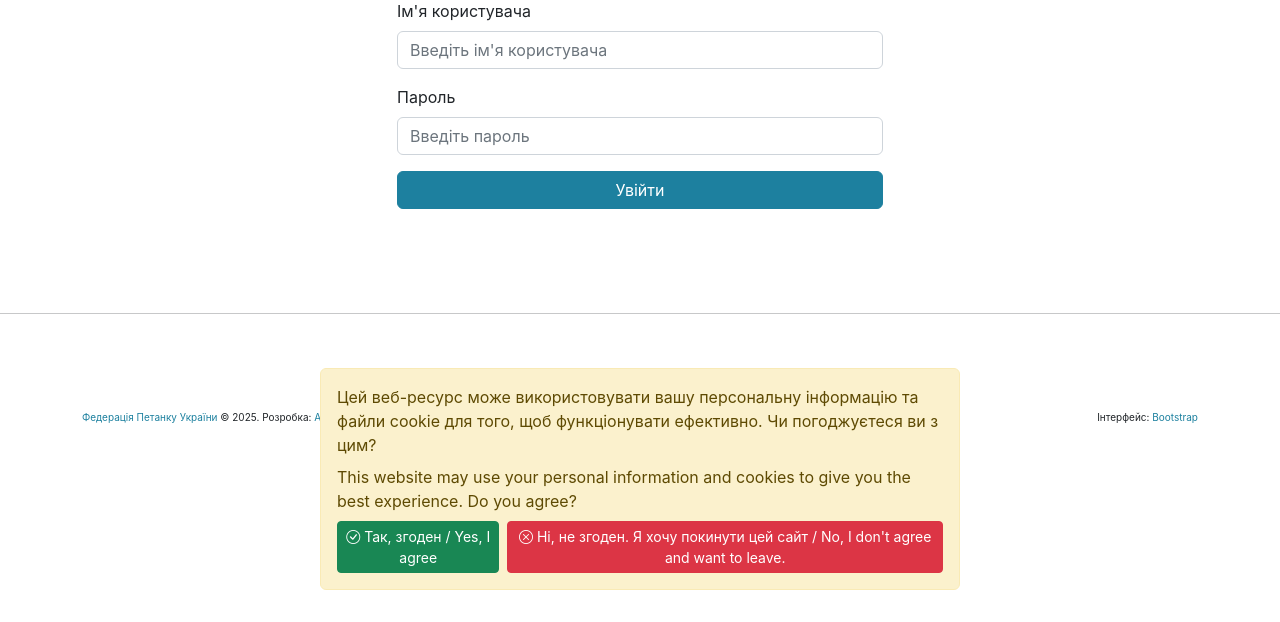
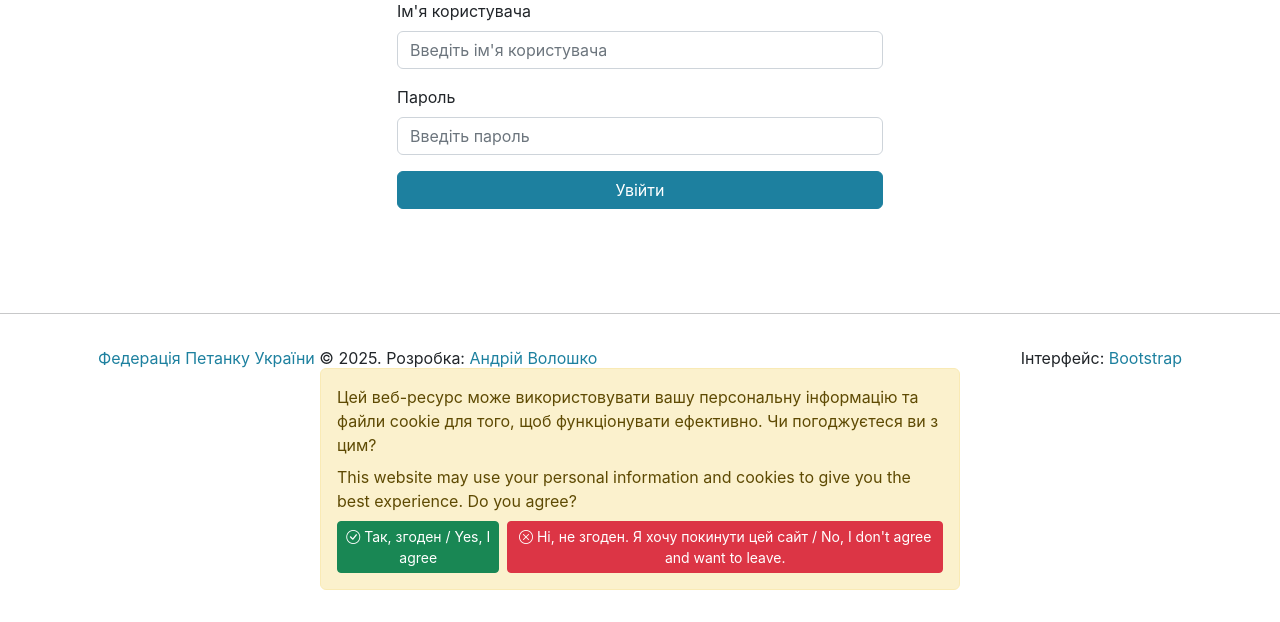
Before and after one commit to AndreyVoloshko/petanque-portal, a Django app: page /login/ in a window 1280 px wide. Shown: the part 194-816 px from the top of the page. Run offline with Django 3.2, Linux system fonts and the light colour scheme; parts of the project's set-up code (start-up, migrations or seed data) failed here and were passed over; some libraries are stand-ins or nearby versions.

Commit message:
footer update

```diff
--- a/components/web-api/application/federation/templates/common/footer.html
+++ b/components/web-api/application/federation/templates/common/footer.html
@@ -1,12 +1,15 @@
-<hr />
+<hr>
 <div class="container">
-    <footer style="font-size:10px;" class="footer">
-        <p class="float-start">
-            <a target="_blank" href="http://petanque.org.ua/">Федерація Петанку України</a> &copy; {% now "Y" %}. Розробка: <a href="http://andrey-voloshko.org.ua/" target="_blank">Андрiй Волошко</a>
-        </p>
-        <p class="float-end">
-            Інтерфейс: <a href="https://getbootstrap.com/" target="_blank">Bootstrap</a>
-        </p>
-  </footer>
+    <footer class="footer p-3">
+        <div class="d-flex justify-content-between">
+            <p class="mb-0">
+                <a target="_blank" href="http://petanque.org.ua/">Федерація Петанку України</a> &copy; {% now "Y" %}.
+                Розробка: <a href="http://andrey-voloshko.org.ua/" target="_blank">Андрiй Волошко</a>
+            </p>
+            <p class="mb-0">
+                Інтерфейс: <a href="https://getbootstrap.com/" target="_blank">Bootstrap</a>
+            </p>
+        </div>
+    </footer>
 </div>
 {% include "common/foot.html" %}
```
